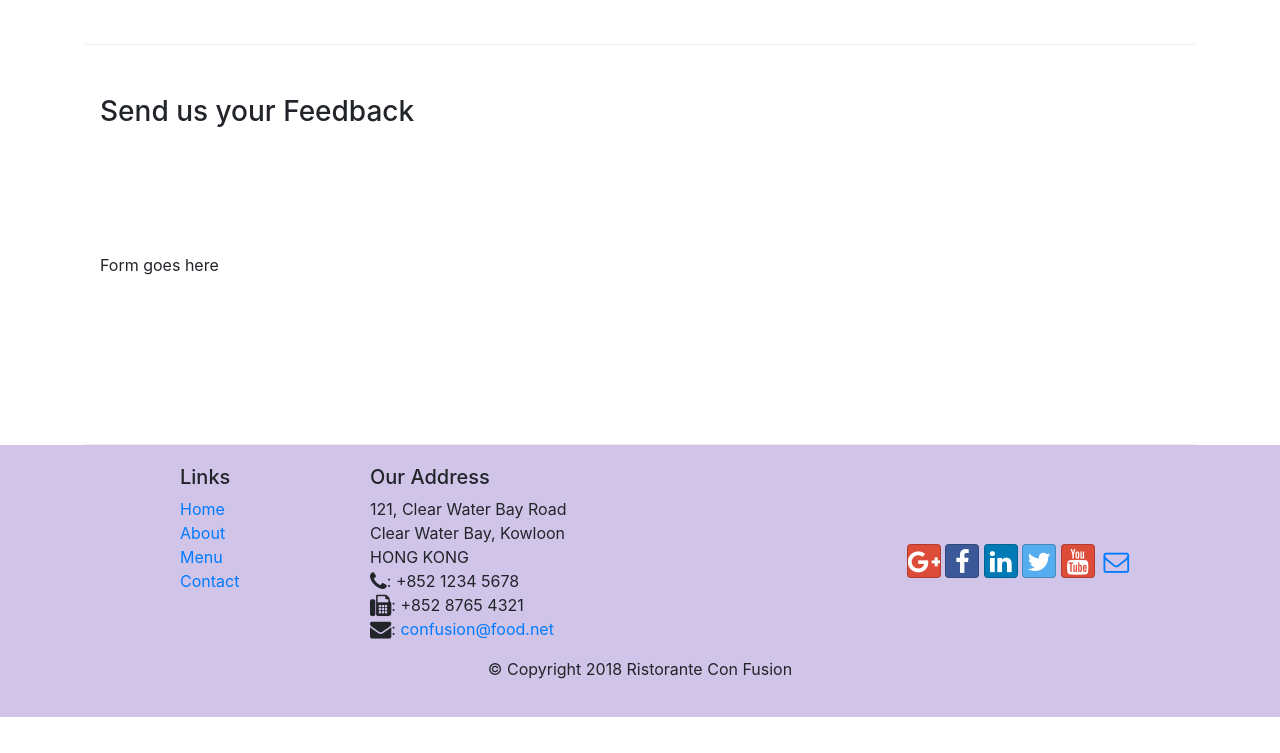
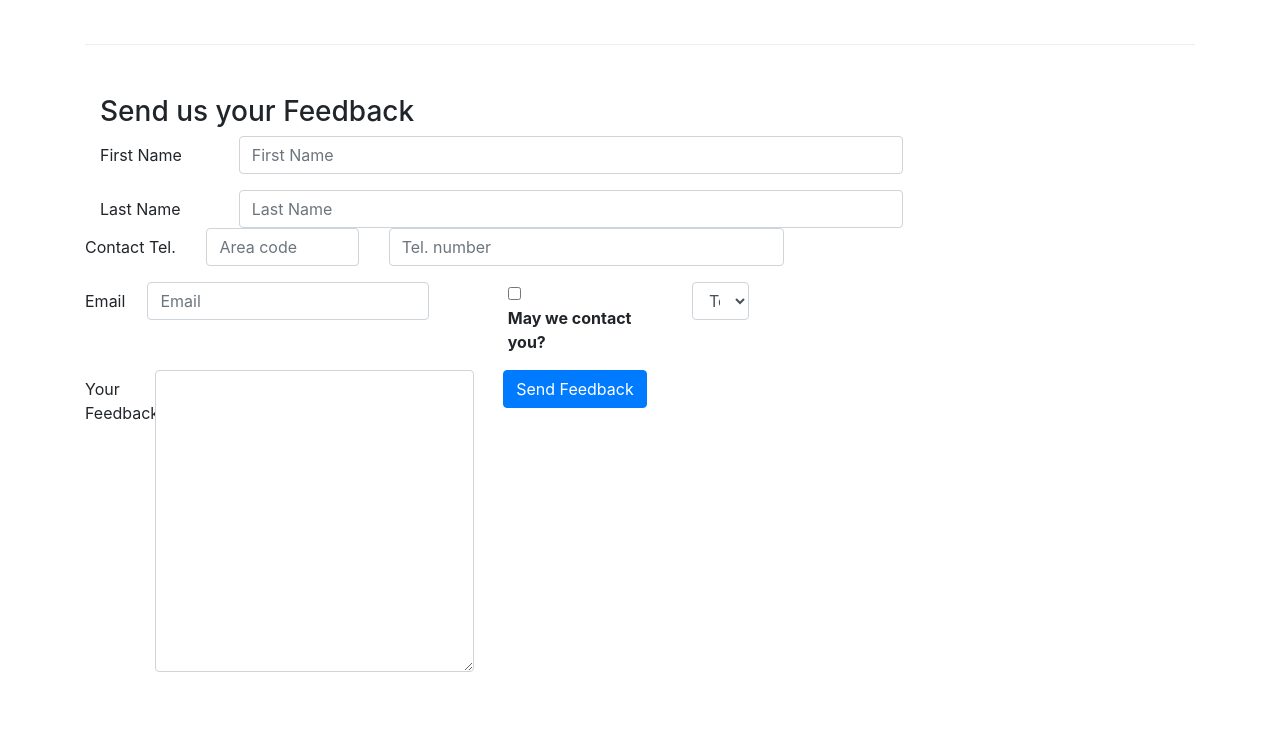
Before and after one commit to Scathdullir/Bootstrap-Course, a website: page contactus.html in a window 1280 px wide. Shown: the part 820-1573 px from the top of the page. Before the commit the page ends 1537 px from the top, so only its background shows below. Drawn offline with nearby package versions, Linux system fonts and the light colour scheme.

Commit message:
bootstrap forms

```diff
--- a/contactus.html
+++ b/contactus.html
@@ -93,7 +93,72 @@
               <h3>Send us your Feedback</h3>
            </div>
             <div class="col-12 col-md-9">
-                Form goes here
+                <form>
+                    <div class="form-group row">
+                        <label for="firstname" class="col-md-2 col-form-label">First Name</label>
+                        <div class="col-md-10">
+                            <input type="text" class="form-control" id="firstname" name="firstname"
+                            placeholder="First Name">
+                        </div>
+                    </div>
+                    <div class="form-group row">
+                        <label for="lastname" class="col-md-2 col-form-label">Last Name</label>
+                        <div class="col-md-10">
+                            <input type="text" class="form-control" id="lastname" name="lastname"
+                            placeholder="Last Name">
+                    </div>
+
+
+                    <div class="form-group row">
+                        <label for="telnum" class="col-12 col-md-2 col-form-label">Contact Tel.</label>
+                        <div class="col-5 col-md-3">
+                            <input type="tel" class="form-control" id="areacode" name="areacode" placeholder="Area code">
+                        </div>
+                        <div class="col-7 col-md-7">
+                            <input type="tel" class="form-control" id="telnum" name="telnum"
+                            placeholder="Tel. number">
+                        </div>
+                    </div>
+                    <div class="form-group row">
+                        <label for="emailid" class="col-md-2 col-form-label">Email</label>
+                        <div class="col-md-10">
+                            <input type="email" class="form-control" id="emailid" name="emailid"
+                            placeholder="Email">
+                        </div>
+                    </div>
+                    <div class="form-group row">
+                        <div class="col-md-6 offset-md-2">
+                            <div class="form-check">
+                                <input type="checkbox" class="form=-check-input"
+                                name="apprive" id="approve" value="">
+                                <label class ="form-check-label" for="approve">
+                                    <strong>May we contact you?</strong>
+                                </label>
+                            </div>
+                        </div>
+                        <div class="col-md-3 offset-md-1">
+                            <select class="form-control">
+                                <option>Tel.</option>
+                                <option>Email</option>
+                            </select>
+                        </div>
+                    </div>
+                    <div class="form-group row">
+                        <label for="feedback" class="col-md-2 col-form-label">Your Feedback</label>
+                        <div class="col-md-10">
+                            <textarea class="form-control" id="feedback" name="feedback"
+                            rows="12"></textarea>
+                        </div>
+                    </div>
+                    <div class="form-group row">
+                        <div class="offset-md-2 col-md-10">
+                            <button type="submit" class="btn btn-primary">
+                                Send Feedback
+                            </button>
+                        </div>
+                    </div>
+
+                </form>
             </div>
              <div class="col-12 col-md">
             </div>
```
